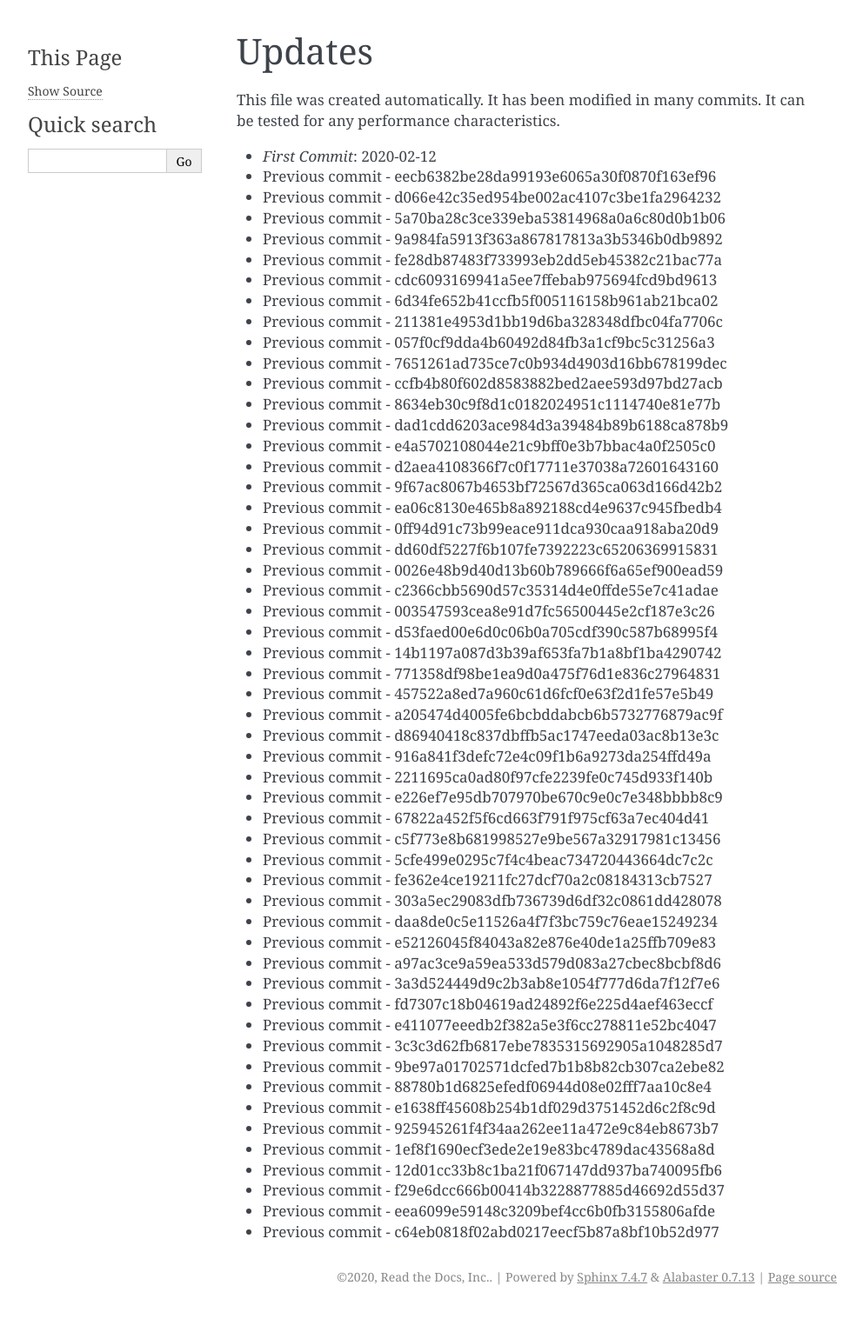
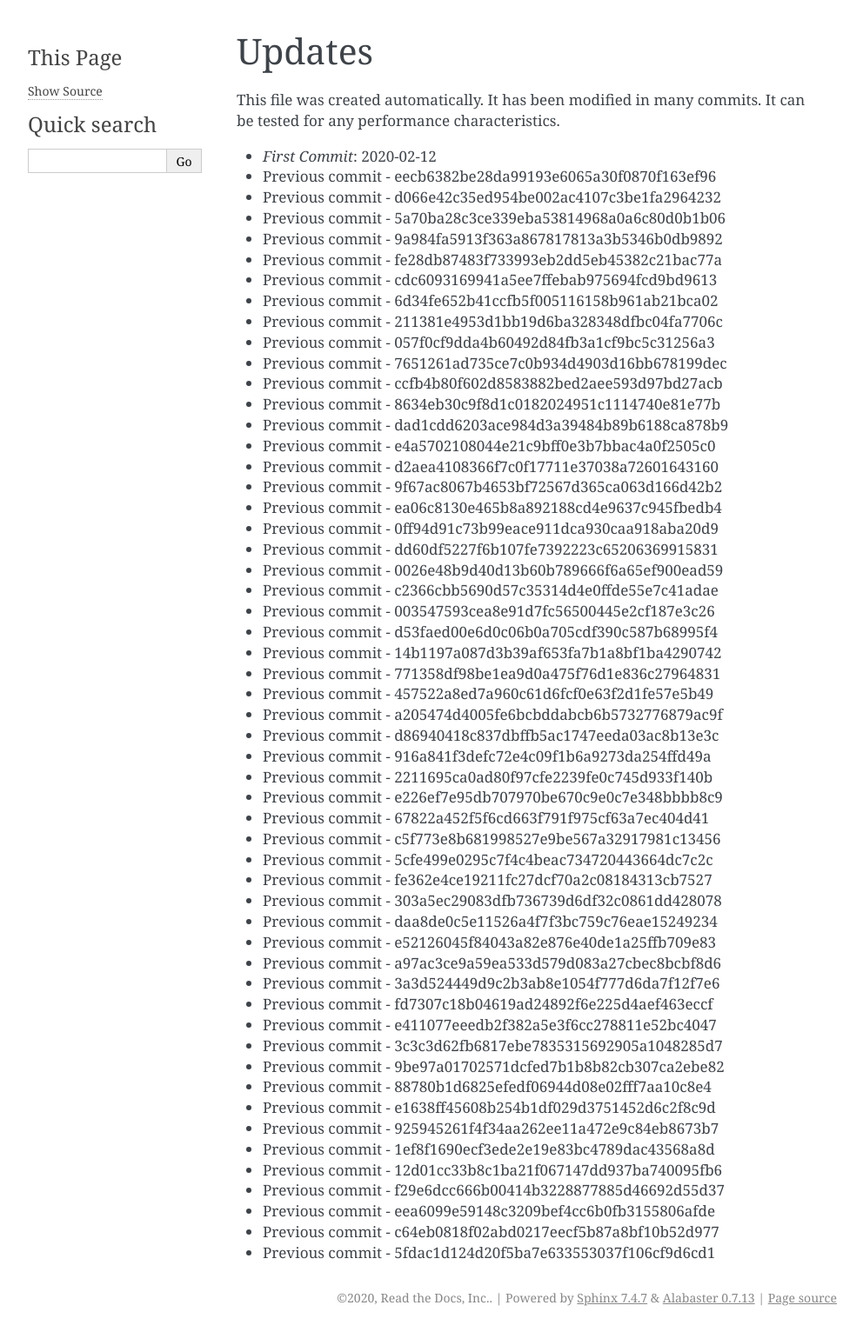
Before and after one commit to readthedocs/rtd-git-stresstest, a Sphinx documentation site: the page built from docs/updates.rst, in a window 1280 px wide. Shown: the whole page at 87% size, without its empty margins (148-1140 px from the left). Built offline with Sphinx 7.4.7, drawn with Linux system fonts in a browser that asks for light colours; before the commit the page ends 1508 px from its top, so only the background shows below that.

Commit message:
Generating commit from previous: 5fdac1d124d20f5ba7e633553037f106cf9d6cd1

```diff
--- a/docs/updates.rst
+++ b/docs/updates.rst
@@ -58,3 +58,4 @@ It can be tested for any performance characteristics.
 * Previous commit - f29e6dcc666b00414b3228877885d46692d55d37
 * Previous commit - eea6099e59148c3209bef4cc6b0fb3155806afde
 * Previous commit - c64eb0818f02abd0217eecf5b87a8bf10b52d977
+* Previous commit - 5fdac1d124d20f5ba7e633553037f106cf9d6cd1
```
